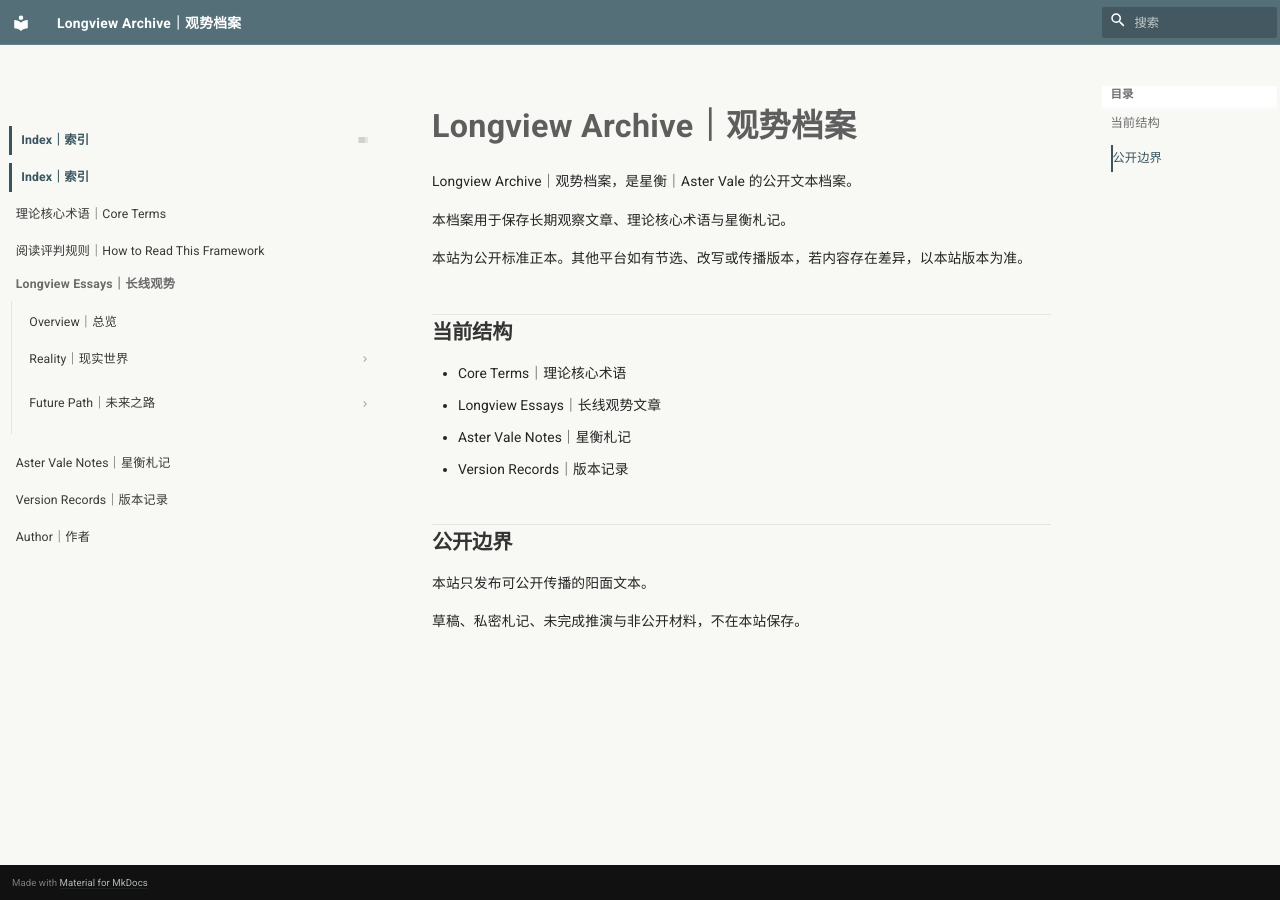
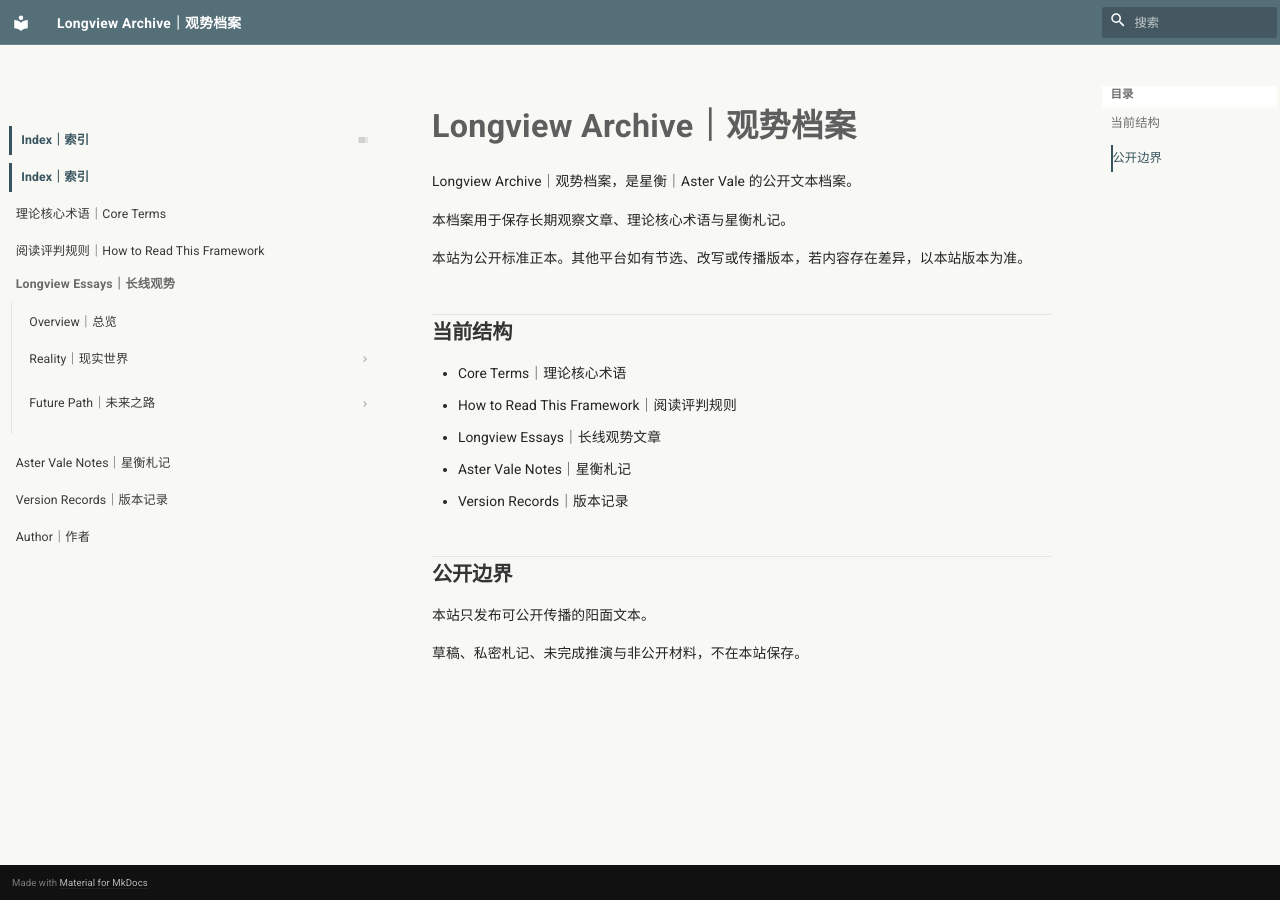
Before and after one commit to guanshi1688/longview-archive, an MkDocs documentation site: the page built from docs/index.md, in a window 1280 px wide. Built offline with MkDocs 1.6.1 and Material for MkDocs 9.7.7, drawn with Linux system fonts in a browser that asks for light colours.

Commit message:
Update index.md

```diff
--- a/docs/index.md
+++ b/docs/index.md
@@ -9,6 +9,7 @@
 ## 当前结构
 
 - Core Terms｜理论核心术语
+- How to Read This Framework｜阅读评判规则
 - Longview Essays｜长线观势文章
 - Aster Vale Notes｜星衡札记
 - Version Records｜版本记录
```
